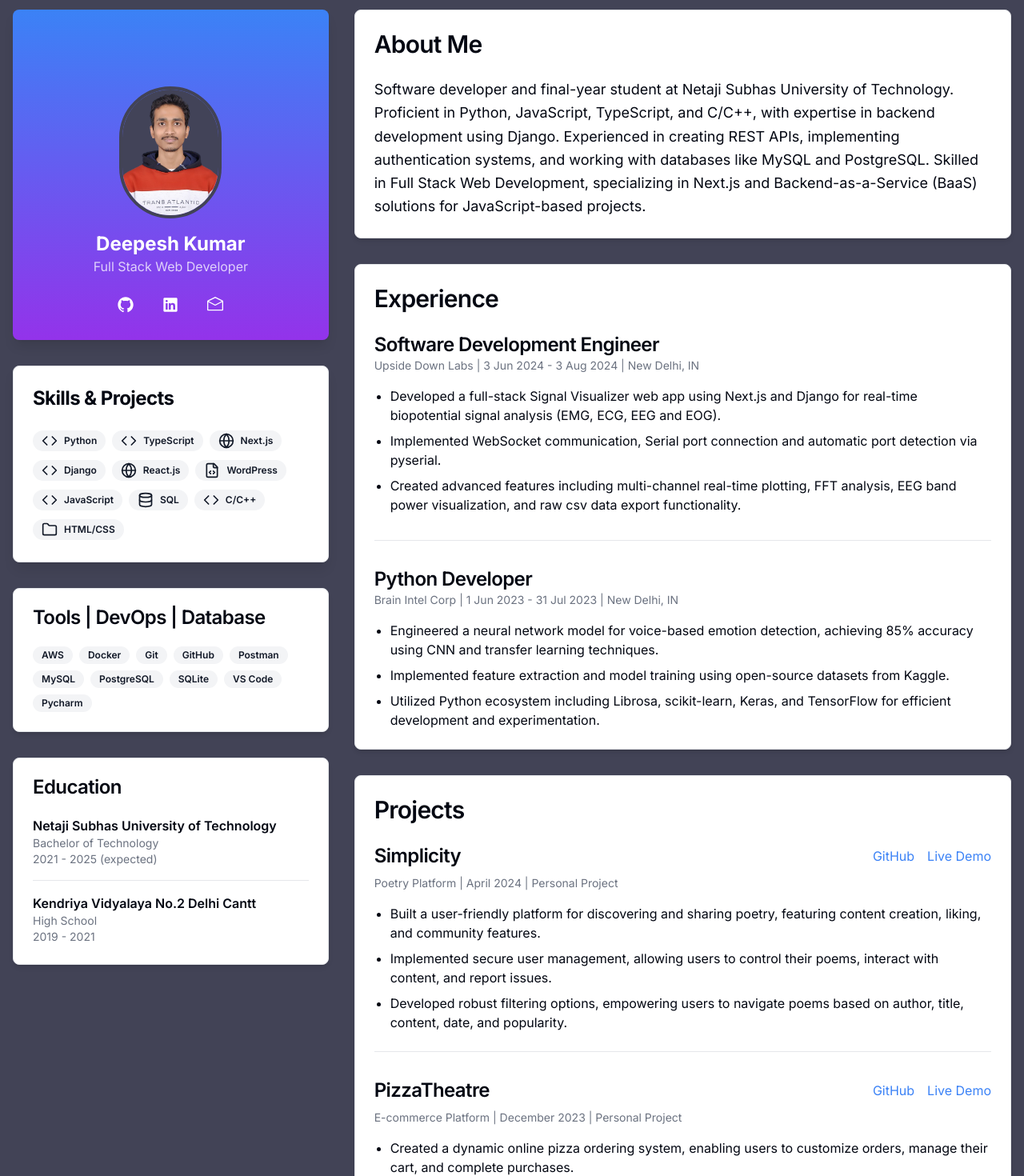
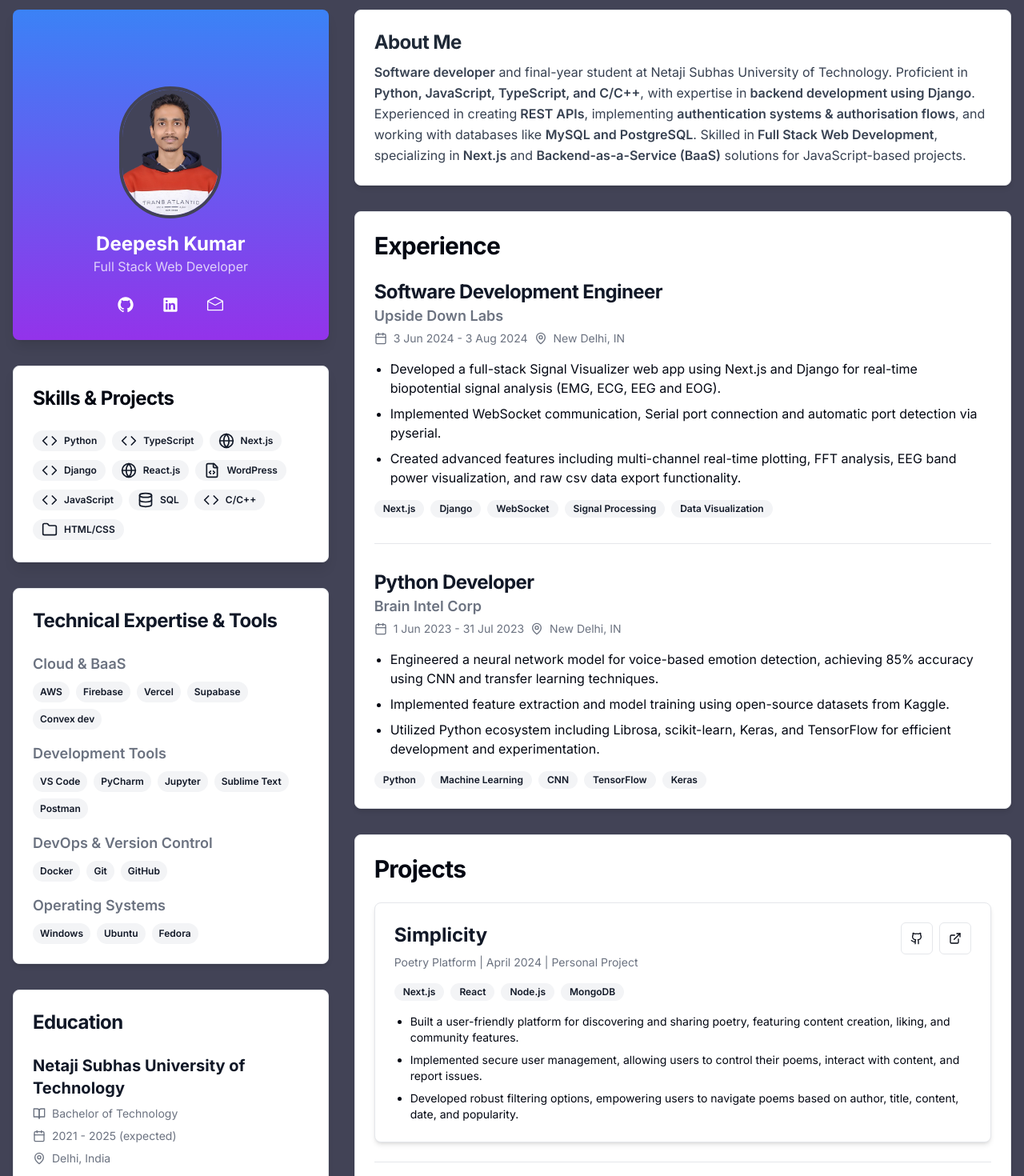
Before and after one commit to akadeepesh/OnlineResume, a Next.js app: page / in a window 1280 px wide. Shown: the part 20-1490 px from the top of the page at 80% size. Built offline with nearby package versions, Linux system fonts and the light colour scheme.

Commit message:
Updated Resume

```diff
--- a/src/components/AboutMe.tsx
+++ b/src/components/AboutMe.tsx
@@ -1,26 +1,41 @@
 import { Card, CardContent, CardHeader, CardTitle } from "@/components/ui/card";
 
-const AboutMe = () => {
+export default function AboutMe() {
   return (
-    <Card className="shadow-md">
-      <CardHeader>
-        <CardTitle>
-          <h2 className="text-3xl font-semibold tracking-tight">About Me</h2>
+    <Card className="bg-white shadow-md">
+      <CardHeader className="pb-2">
+        <CardTitle className="text-2xl font-bold text-gray-800">
+          About Me
         </CardTitle>
       </CardHeader>
       <CardContent>
-        <p className="text-lg leading-relaxed">
-          Software developer and final-year student at Netaji Subhas University
-          of Technology. Proficient in Python, JavaScript, TypeScript, and
-          C/C++, with expertise in backend development using Django. Experienced
-          in creating REST APIs, implementing authentication systems, and
-          working with databases like MySQL and PostgreSQL. Skilled in Full
-          Stack Web Development, specializing in Next.js and
-          Backend-as-a-Service (BaaS) solutions for JavaScript-based projects.
+        <p className="text-base text-gray-700 leading-relaxed">
+          <span className="font-semibold">Software developer</span> and
+          final-year student at Netaji Subhas University of Technology.
+          Proficient in{" "}
+          <span className="font-semibold">
+            Python, JavaScript, TypeScript, and C/C++
+          </span>
+          , with expertise in
+          <span className="font-semibold">
+            {" "}
+            backend development using Django
+          </span>
+          . Experienced in creating
+          <span className="font-semibold"> REST APIs</span>, implementing{" "}
+          <span className="font-semibold">
+            authentication systems & authorisation flows
+          </span>
+          , and working with databases like{" "}
+          <span className="font-semibold">MySQL and PostgreSQL</span>. Skilled
+          in
+          <span className="font-semibold"> Full Stack Web Development</span>,
+          specializing in
+          <span className="font-semibold"> Next.js</span> and{" "}
+          <span className="font-semibold">Backend-as-a-Service (BaaS)</span>{" "}
+          solutions for JavaScript-based projects.
         </p>
       </CardContent>
     </Card>
   );
-};
-
-export default AboutMe;
+}
--- a/src/components/Education.tsx
+++ b/src/components/Education.tsx
@@ -1,34 +1,69 @@
 import React from "react";
 import { Card, CardContent, CardHeader, CardTitle } from "@/components/ui/card";
 import { Separator } from "@/components/ui/separator";
+import { Badge } from "@/components/ui/badge";
+import { BookOpen, MapPin, Calendar } from "lucide-react";
+
+interface EducationEntry {
+  institution: string;
+  degree: string;
+  period: string;
+  location: string;
+  achievements?: string[];
+  relevantCourses?: string[];
+}
+
+const educationData: EducationEntry[] = [
+  {
+    institution: "Netaji Subhas University of Technology",
+    degree: "Bachelor of Technology",
+    period: "2021 - 2025 (expected)",
+    location: "Delhi, India",
+  },
+  {
+    institution: "Kendriya Vidyalaya No.2 Delhi Cantt",
+    degree: "High School",
+    period: "2019 - 2021",
+    location: "Delhi, India",
+  },
+];
+
+const EducationEntry: React.FC<{ entry: EducationEntry }> = ({ entry }) => (
+  <div className="space-y-2">
+    <h3 className="text-xl font-bold text-primary">{entry.institution}</h3>
+    <div className="flex items-center space-x-2 text-sm text-muted-foreground">
+      <BookOpen className="h-4 w-4" />
+      <span>{entry.degree}</span>
+    </div>
+    <div className="flex items-center space-x-2 text-sm text-muted-foreground">
+      <Calendar className="h-4 w-4" />
+      <span>{entry.period}</span>
+    </div>
+    <div className="flex items-center space-x-2 text-sm text-muted-foreground">
+      <MapPin className="h-4 w-4" />
+      <span>{entry.location}</span>
+    </div>
+  </div>
+);
 
 const Education: React.FC = () => {
   return (
-    <Card className="shadow-md">
+    <Card className="shadow-md hover:shadow-lg transition-shadow duration-300">
       <CardHeader>
-        <CardTitle>Education</CardTitle>
+        <CardTitle className="text-2xl font-bold text-primary">
+          Education
+        </CardTitle>
       </CardHeader>
       <CardContent>
-        <div className="space-y-4">
-          <div>
-            <h3 className="font-semibold">
-              Netaji Subhas University of Technology
-            </h3>
-            <p className="text-sm text-muted-foreground">
-              Bachelor of Technology
-            </p>
-            <p className="text-sm text-muted-foreground">
-              2021 - 2025 (expected)
-            </p>
-          </div>
-          <Separator />
-          <div>
-            <h3 className="font-semibold">
-              Kendriya Vidyalaya No.2 Delhi Cantt
-            </h3>
-            <p className="text-sm text-muted-foreground">High School</p>
-            <p className="text-sm text-muted-foreground">2019 - 2021</p>
-          </div>
+        <div className="space-y-6">
+          {educationData.map((entry, index) => (
+            <React.Fragment key={index}>
+              <EducationEntry entry={entry} />
+              {index < educationData.length - 1 && (
+                <Separator className="my-4" />
+              )}
+            </React.Fragment>
+          ))}
         </div>
       </CardContent>
     </Card>
--- a/src/components/Experience.tsx
+++ b/src/components/Experience.tsx
@@ -1,65 +1,112 @@
+import React from "react";
 import { Card, CardContent, CardHeader, CardTitle } from "@/components/ui/card";
 import { Separator } from "@/components/ui/separator";
+import { Badge } from "@/components/ui/badge";
+import { Calendar, MapPin } from "lucide-react";
 
-const Experience = () => {
+interface ExperienceItemProps {
+  title: string;
+  company: string;
+  date: string;
+  location: string;
+  responsibilities: string[];
+  skills: string[];
+}
+
+const ExperienceItem: React.FC<ExperienceItemProps> = ({
+  title,
+  company,
+  date,
+  location,
+  responsibilities,
+  skills,
+}) => (
+  <div className="space-y-4">
+    <div>
+      <h3 className="text-2xl font-bold tracking-tight text-primary">
+        {title}
+      </h3>
+      <p className="text-lg font-semibold text-muted-foreground">{company}</p>
+      <div className="flex items-center space-x-2 text-sm text-muted-foreground mt-1">
+        <Calendar className="h-4 w-4" />
+        <span>{date}</span>
+        <MapPin className="h-4 w-4 ml-2" />
+        <span>{location}</span>
+      </div>
+    </div>
+    <ul className="list-disc pl-5 space-y-2 text-base">
+      {responsibilities.map((resp, index) => (
+        <li key={index}>{resp}</li>
+      ))}
+    </ul>
+    <div className="flex flex-wrap gap-2 mt-3">
+      {skills.map((skill, index) => (
+        <Badge key={index} variant="secondary">
+          {skill}
+        </Badge>
+      ))}
+    </div>
+  </div>
+);
+
+interface Experience {
+  title: string;
+  company: string;
+  date: string;
+  location: string;
+  responsibilities: string[];
+  skills: string[];
+}
+
+const Experience: React.FC = () => {
+  const experiences: Experience[] = [
+    {
+      title: "Software Development Engineer",
+      company: "Upside Down Labs",
+      date: "3 Jun 2024 - 3 Aug 2024",
+      location: "New Delhi, IN",
+      responsibilities: [
+        "Developed a full-stack Signal Visualizer web app using Next.js and Django for real-time biopotential signal analysis (EMG, ECG, EEG and EOG).",
+        "Implemented WebSocket communication, Serial port connection and automatic port detection via pyserial.",
+        "Created advanced features including multi-channel real-time plotting, FFT analysis, EEG band power visualization, and raw csv data export functionality.",
+      ],
+      skills: [
+        "Next.js",
+        "Django",
+        "WebSocket",
+        "Signal Processing",
+        "Data Visualization",
+      ],
+    },
+    {
+      title: "Python Developer",
+      company: "Brain Intel Corp",
+      date: "1 Jun 2023 - 31 Jul 2023",
+      location: "New Delhi, IN",
+      responsibilities: [
+        "Engineered a neural network model for voice-based emotion detection, achieving 85% accuracy using CNN and transfer learning techniques.",
+        "Implemented feature extraction and model training using open-source datasets from Kaggle.",
+        "Utilized Python ecosystem including Librosa, scikit-learn, Keras, and TensorFlow for efficient development and experimentation.",
+      ],
+      skills: ["Python", "Machine Learning", "CNN", "TensorFlow", "Keras"],
+    },
+  ];
+
   return (
-    <Card className="shadow-md">
+    <Card className="shadow-md hover:shadow-lg transition-shadow duration-300">
       <CardHeader>
         <CardTitle>
-          <h2 className="text-3xl font-semibold tracking-tight">Experience</h2>
+          <h2 className="text-3xl font-bold tracking-tight">Experience</h2>
         </CardTitle>
       </CardHeader>
       <CardContent>
         <div className="space-y-8">
-          <div>
-            <h3 className="text-2xl font-semibold tracking-tight">
-              Software Development Engineer
-            </h3>
-            <p className="text-sm text-muted-foreground mb-4">
-              Upside Down Labs | 3 Jun 2024 - 3 Aug 2024 | New Delhi, IN
-            </p>
-            <ul className="list-disc pl-5 space-y-2">
-              <li>
-                Developed a full-stack Signal Visualizer web app using Next.js
-                and Django for real-time biopotential signal analysis (EMG, ECG,
-                EEG and EOG).
-              </li>
-              <li>
-                Implemented WebSocket communication, Serial port connection and
-                automatic port detection via pyserial.
-              </li>
-              <li>
-                Created advanced features including multi-channel real-time
-                plotting, FFT analysis, EEG band power visualization, and raw
-                csv data export functionality.
-              </li>
-            </ul>
-          </div>
-          <Separator />
-          <div>
-            <h3 className="text-2xl font-semibold tracking-tight">
-              Python Developer
-            </h3>
-            <p className="text-sm text-muted-foreground mb-4">
-              Brain Intel Corp | 1 Jun 2023 - 31 Jul 2023 | New Delhi, IN
-            </p>
-            <ul className="list-disc pl-5 space-y-2">
-              <li>
-                Engineered a neural network model for voice-based emotion
-                detection, achieving 85% accuracy using CNN and transfer
-                learning techniques.
-              </li>
-              <li>
-                Implemented feature extraction and model training using
-                open-source datasets from Kaggle.
-              </li>
-              <li>
-                Utilized Python ecosystem including Librosa, scikit-learn,
-                Keras, and TensorFlow for efficient development and
-                experimentation.
-              </li>
-            </ul>
-          </div>
+          {experiences.map((exp, index) => (
+            <React.Fragment key={index}>
+              <ExperienceItem {...exp} />
+              {index < experiences.length - 1 && <Separator className="my-8" />}
+            </React.Fragment>
+          ))}
         </div>
       </CardContent>
     </Card>
--- a/src/components/Projects.tsx
+++ b/src/components/Projects.tsx
@@ -1,9 +1,20 @@
 import React from "react";
 import { Card, CardContent, CardHeader, CardTitle } from "@/components/ui/card";
 import { Separator } from "@/components/ui/separator";
-import Link from "next/link";
+import { Badge } from "@/components/ui/badge";
+import { Github, ExternalLink } from "lucide-react";
+import { Button } from "@/components/ui/button";
 
-const projects = [
+interface Project {
+  name: string;
+  description: string;
+  github: string;
+  demo?: string;
+  details: string[];
+  technologies: string[];
+}
+
+const projects: Project[] = [
   {
     name: "Simplicity",
     description: "Poetry Platform | April 2024 | Personal Project",
@@ -14,6 +25,7 @@ const projects = [
       "Implemented secure user management, allowing users to control their poems, interact with content, and report issues.",
       "Developed robust filtering options, empowering users to navigate poems based on author, title, content, date, and popularity.",
     ],
+    technologies: ["Next.js", "React", "Node.js", "MongoDB"],
   },
   {
     name: "PizzaTheatre",
@@ -24,6 +36,7 @@ const projects = [
       "Created a dynamic online pizza ordering system, enabling users to customize orders, manage their cart, and complete purchases.",
       "Built a comprehensive admin dashboard for managing pizza offerings, tracking orders, and providing exceptional customer service.",
     ],
+    technologies: ["React", "Node.js", "Express", "MongoDB"],
   },
   {
     name: "Personal Voice Assistant",
@@ -33,6 +46,7 @@ const projects = [
       "Developed a responsive voice assistant using Python, Django, and React.js, enabling users to control various tasks through speech commands.",
       "Integrated GPT4ALL for advanced natural language understanding, allowing the assistant to handle complex requests and provide intelligent responses.",
     ],
+    technologies: ["Python", "Django", "React", "GPT4ALL"],
   },
   {
     name: "Python Automation Projects",
@@ -41,56 +55,82 @@ const projects = [
     details: [
       "Developed a suite of Python automation tools, including grammar correction, playlist management, news aggregation, and web search automation.",
     ],
+    technologies: ["Python", "BeautifulSoup", "Selenium"],
   },
 ];
+
+const ProjectCard: React.FC<{ project: Project }> = ({ project }) => {
+  return (
+    <Card className="shadow-md hover:shadow-lg transition-shadow duration-300">
+      <CardContent className="pt-6">
+        <div className="flex justify-between items-start mb-4">
+          <div>
+            <h3 className="text-2xl font-bold text-primary mb-2">
+              {project.name}
+            </h3>
+            <p className="text-sm text-muted-foreground">
+              {project.description}
+            </p>
+          </div>
+          <div className="flex space-x-2">
+            <Button variant="outline" size="icon" asChild>
+              <a
+                href={project.github}
+                target="_blank"
+                rel="noopener noreferrer"
+                aria-label="GitHub Repository"
+              >
+                <Github className="h-4 w-4" />
+              </a>
+            </Button>
+            {project.demo && (
+              <Button variant="outline" size="icon" asChild>
+                <a
+                  href={project.demo}
+                  target="_blank"
+                  rel="noopener noreferrer"
+                  aria-label="Live Demo"
+                >
+                  <ExternalLink className="h-4 w-4" />
+                </a>
+              </Button>
+            )}
+          </div>
+        </div>
+        <div className="flex flex-wrap gap-2 mb-4">
+          {project.technologies.map((tech, index) => (
+            <Badge key={index} variant="secondary">
+              {tech}
+            </Badge>
+          ))}
+        </div>
+        <ul className="list-disc pl-5 space-y-2">
+          {project.details.map((detail, index) => (
+            <li key={index} className="text-sm">
+              {detail}
+            </li>
+          ))}
+        </ul>
+      </CardContent>
+    </Card>
+  );
+};
 
 const Projects: React.FC = () => {
   return (
     <Card className="shadow-md">
       <CardHeader>
         <CardTitle>
-          <h2 className="text-3xl font-semibold tracking-tight">Projects</h2>
+          <h2 className="text-3xl font-bold tracking-tight">Projects</h2>
         </CardTitle>
       </CardHeader>
       <CardContent>
-        <div className="space-y-8">
+        <div className="space-y-6">
           {projects.map((project, index) => (
-            <div key={index}>
-              <div className="flex justify-between items-center mb-2">
-                <h3 className="text-2xl font-semibold tracking-tight">
-                  {project.name}
-                </h3>
-                <div className="flex space-x-4">
-                  <Link
-                    href={project.github}
-                    className="text-blue-500 hover:text-blue-600"
-                    target="_blank"
-                    rel="noopener noreferrer"
-                  >
-                    GitHub
-                  </Link>
-                  {project.demo && (
-                    <Link
-                      href={project.demo}
-                      className="text-blue-500 hover:text-blue-600"
-                      target="_blank"
-                      rel="noopener noreferrer"
-                    >
-                      Live Demo
-                    </Link>
-                  )}
-                </div>
-              </div>
-              <p className="text-sm text-muted-foreground mb-4">
-                {project.description}
-              </p>
-              <ul className="list-disc pl-5 space-y-2">
-                {project.details.map((detail, detailIndex) => (
-                  <li key={detailIndex}>{detail}</li>
-                ))}
-              </ul>
+            <React.Fragment key={project.name}>
+              <ProjectCard project={project} />
               {index < projects.length - 1 && <Separator className="my-6" />}
-            </div>
+            </React.Fragment>
           ))}
         </div>
       </CardContent>
--- a/src/components/Tools.tsx
+++ b/src/components/Tools.tsx
@@ -2,31 +2,57 @@ import React from "react";
 import { Card, CardContent, CardHeader, CardTitle } from "@/components/ui/card";
 import { Badge } from "@/components/ui/badge";
 
-const tools = [
-  "AWS",
-  "Docker",
-  "Git",
-  "GitHub",
-  "Postman",
-  "MySQL",
-  "PostgreSQL",
-  "SQLite",
-  "VS Code",
-  "Pycharm",
+interface SkillCategory {
+  name: string;
+  skills: string[];
+}
+
+const skillCategories: SkillCategory[] = [
+  {
+    name: "Cloud & BaaS",
+    skills: ["AWS", "Firebase", "Vercel", "Supabase", "Convex dev"],
+  },
+  {
+    name: "Development Tools",
+    skills: ["VS Code", "PyCharm", "Jupyter", "Sublime Text", "Postman"],
+  },
+  {
+    name: "DevOps & Version Control",
+    skills: ["Docker", "Git", "GitHub"],
+  },
+  {
+    name: "Operating Systems",
+    skills: ["Windows", "Ubuntu", "Fedora"],
+  },
 ];
 
-const Tools: React.FC = () => {
+const TechnicalSkills: React.FC = () => {
   return (
-    <Card className="shadow-md">
+    <Card className="shadow-md hover:shadow-lg transition-shadow duration-300">
       <CardHeader>
-        <CardTitle>Tools | DevOps | Database</CardTitle>
+        <CardTitle className="text-2xl font-bold text-primary">
+          Technical Expertise & Tools
+        </CardTitle>
       </CardHeader>
       <CardContent>
-        <div className="flex flex-wrap gap-2">
-          {tools.map((tool) => (
-            <Badge key={tool} variant="secondary">
-              {tool}
-            </Badge>
+        <div className="space-y-4">
+          {skillCategories.map((category) => (
+            <div key={category.name} className="space-y-2">
+              <h3 className="text-lg font-semibold text-muted-foreground">
+                {category.name}
+              </h3>
+              <div className="flex flex-wrap gap-2">
+                {category.skills.map((skill) => (
+                  <Badge
+                    key={skill}
+                    variant="secondary"
+                    className="text-xs py-1 px-2"
+                  >
+                    {skill}
+                  </Badge>
+                ))}
+              </div>
+            </div>
           ))}
         </div>
       </CardContent>
@@ -34,4 +60,4 @@ const Tools: React.FC = () => {
   );
 };
 
-export default Tools;
+export default TechnicalSkills;
```
